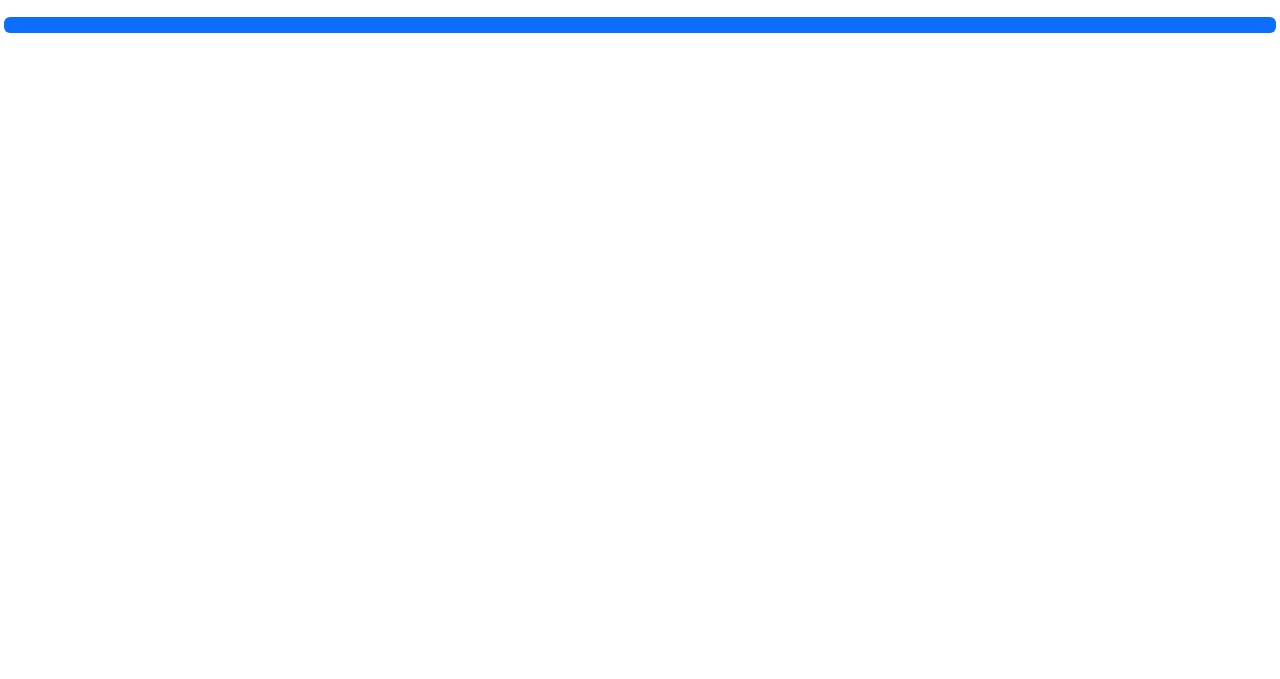
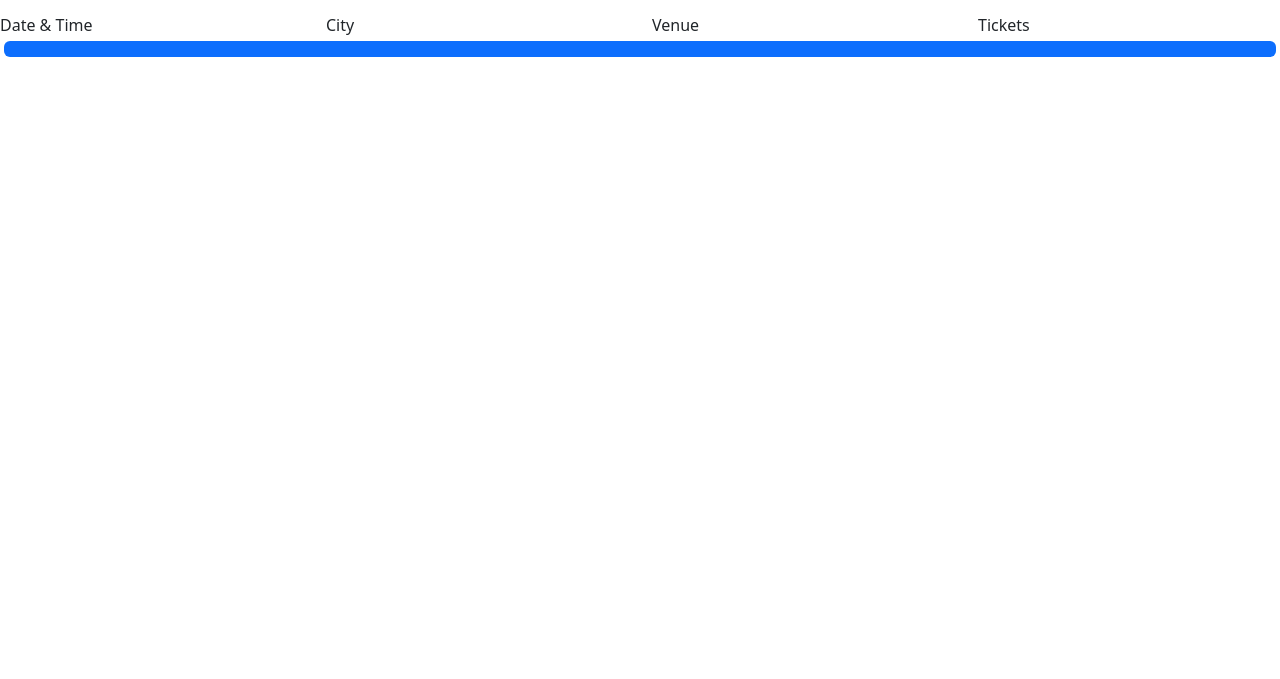
Before and after one commit to cokamuro/band-tracker, a plain HTML site: page index.html in a window 1280 px wide. Shown: the part 121-800 px from the top of the page. Drawn offline with nearby package versions, Linux system fonts and the light colour scheme; no server answers.

Commit message:
content row

```diff
--- a/index.html
+++ b/index.html
@@ -43,17 +43,16 @@
   </div>
 
     <section id="content">
-    <!-- artist row -->
-    <section class="row">
-        <section class="col-12 col-md-3 p-2 artist row">
-
-        </section>
-    </section>
-    <!-- detail row -->
-        <!-- date/time column -->
-        <!-- city column -->
-        <!-- venue column -->
-    </section>
+        <section class="row">
+            <section class="col-12 col-md-3 p-2 artist row">
+          </section>
+          </section>
+        <div class="row">
+              <div class="col">Date & Time</div>
+              <div class="col">City</div>
+              <div class="col">Venue</div>
+              <div class="col">Tickets</div>
+          </div>
 
     <!-- footer block, equivalent of jumbotron -->
     <footer class="m-1 p-2 bg-primary text-white rounded">
```
